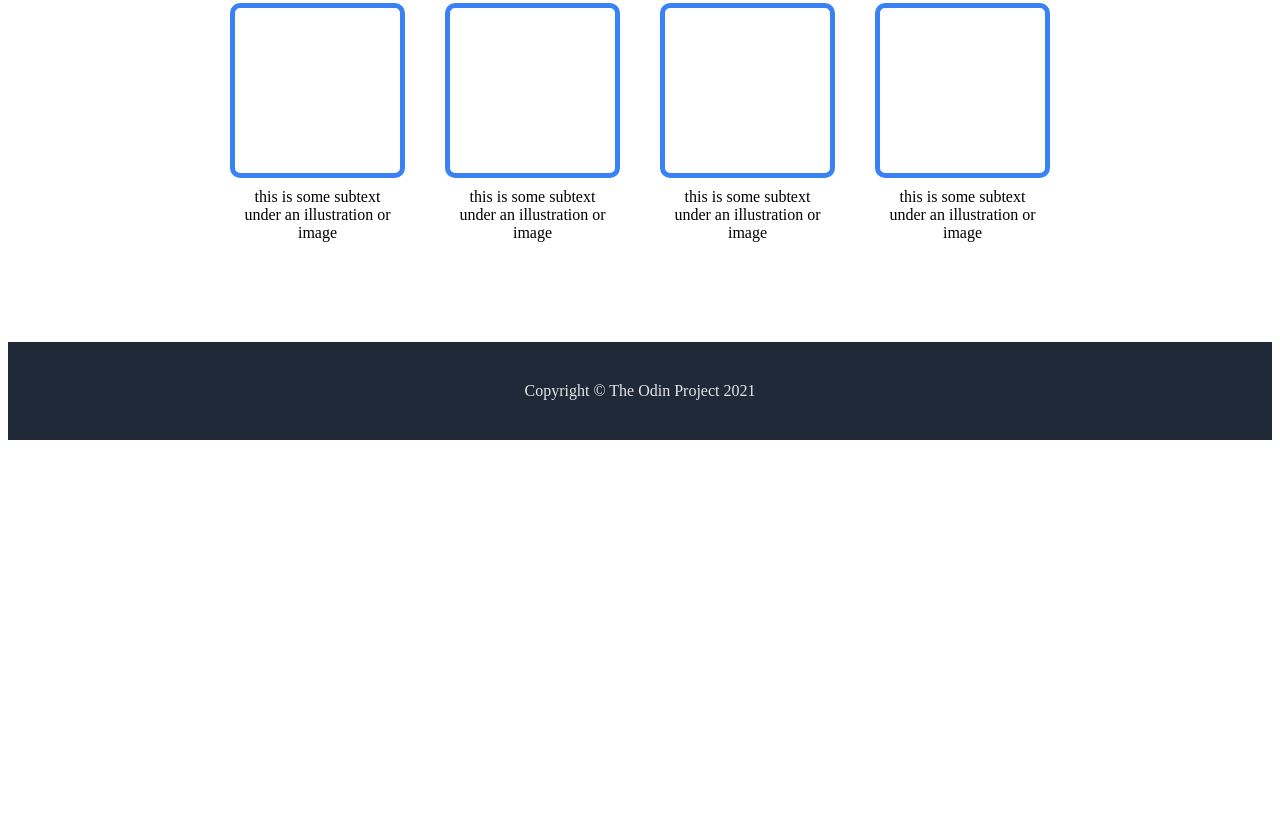
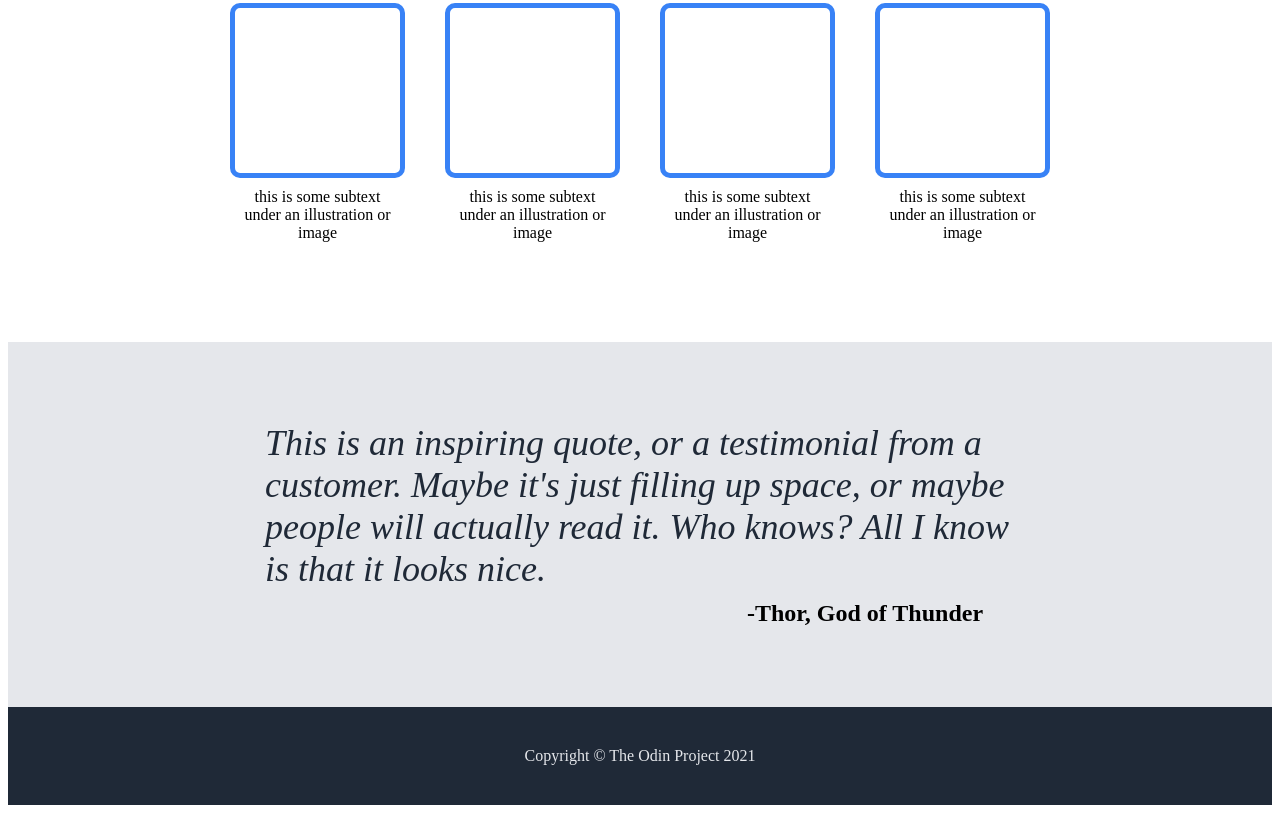
Before and after one commit to SpeakBoy/odin-landing-page, a plain HTML site: page index.html in a window 1280 px wide. Shown: the part 626-1439 px from the top of the page. Before the commit the page ends 1074 px from the top, so only its background shows below. Drawn offline with Linux system fonts and the light colour scheme.

Commit message:
Add quote to index.html and style.css

```diff
--- a/index.html
+++ b/index.html
@@ -60,6 +60,15 @@
             </div>
         </div>
 
+        <div class="quote">
+            <div class="quote_text">
+                This is an inspiring quote, or a testimonial from a customer.
+                Maybe it's just filling up space, or maybe people will actually
+                read it. Who knows? All I know is that it looks nice.
+            </div>
+            <div class="quote_author">-Thor, God of Thunder</div>
+        </div>
+
         <div class="footer">Copyright &copy; The Odin Project 2021</div>
     </body>
 </html>
--- a/style.css
+++ b/style.css
@@ -118,6 +118,31 @@ button {
     text-align: center;
 }
 
+.quote {
+    display: flex;
+    flex-direction: column;
+    justify-content: center;
+    align-items: center;
+    padding: 80px;
+    gap: 10px;
+    background-color: #e5e7eb;
+}
+
+.quote_text {
+    font-size: 36px;
+    font-style: italic;
+    font-weight: lighter;
+    color: #1f2937;
+    width: 750px;
+}
+
+.quote_author {
+    display: flex;
+    margin-left: 450px;
+    font-size: 24px;
+    font-weight: bold;
+}
+
 .footer {
     display: flex;
     justify-content: center;
```
